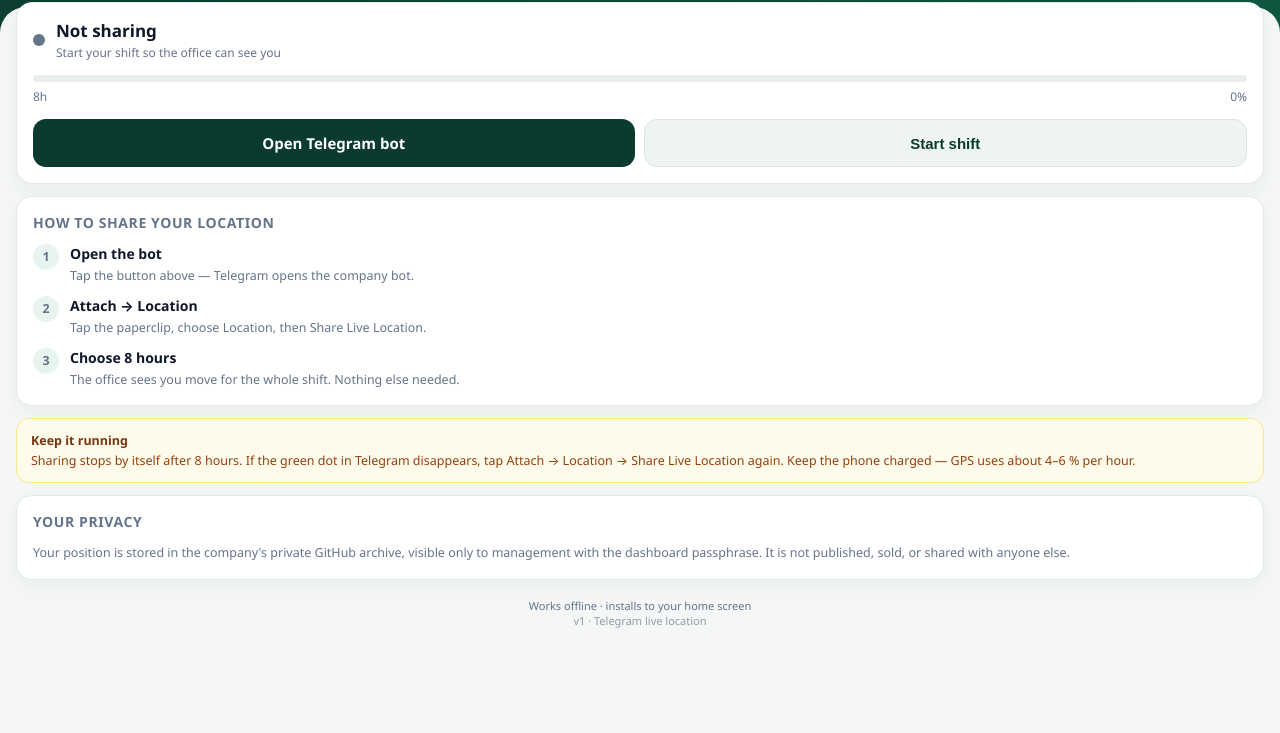
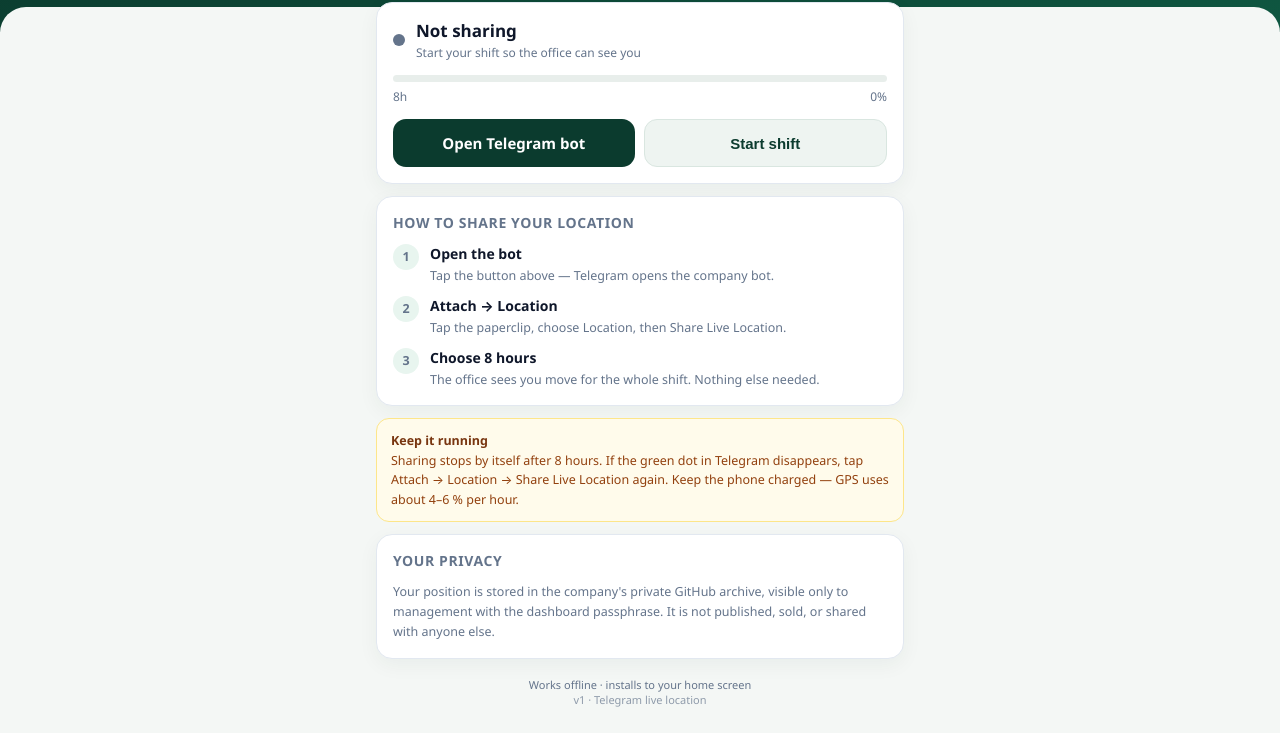
Before and after one commit to satmarketingplc-afk/salesman-gps, a plain HTML site: page app/index.html in a window 1280 px wide. Shown: the part 71-804 px from the top of the page. Drawn offline with Linux system fonts and the light colour scheme.

Commit message:
ui: centre app view on desktop, map background while tiles load

```diff
--- a/app/index.html
+++ b/app/index.html
@@ -36,7 +36,11 @@
     margin-left:auto; background:rgba(255,255,255,.12); border:1px solid rgba(255,255,255,.25);
     color:#fff; border-radius:10px; padding:8px 11px; font-size:13px; cursor:pointer;
   }
-  main{padding:0 16px; margin-top:-30px; position:relative; display:flex; flex-direction:column; gap:12px}
+  main{
+    padding:0 16px; margin:-30px auto 0; position:relative; display:flex; flex-direction:column;
+    gap:12px; max-width:560px;
+  }
+  header .top, footer{max-width:560px; margin-left:auto; margin-right:auto}
   .card{
     background:var(--card); border:1px solid var(--line); border-radius:16px; padding:16px;
     box-shadow:0 6px 20px rgba(11,59,46,.05);
```
Also changed, not shown: dashboard/index.html (+1 -1 lines).
